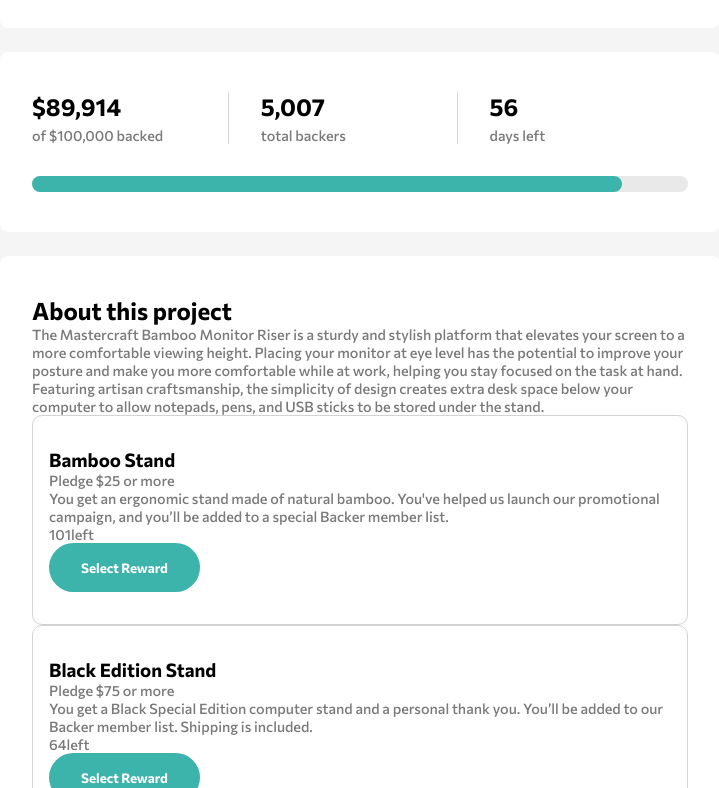
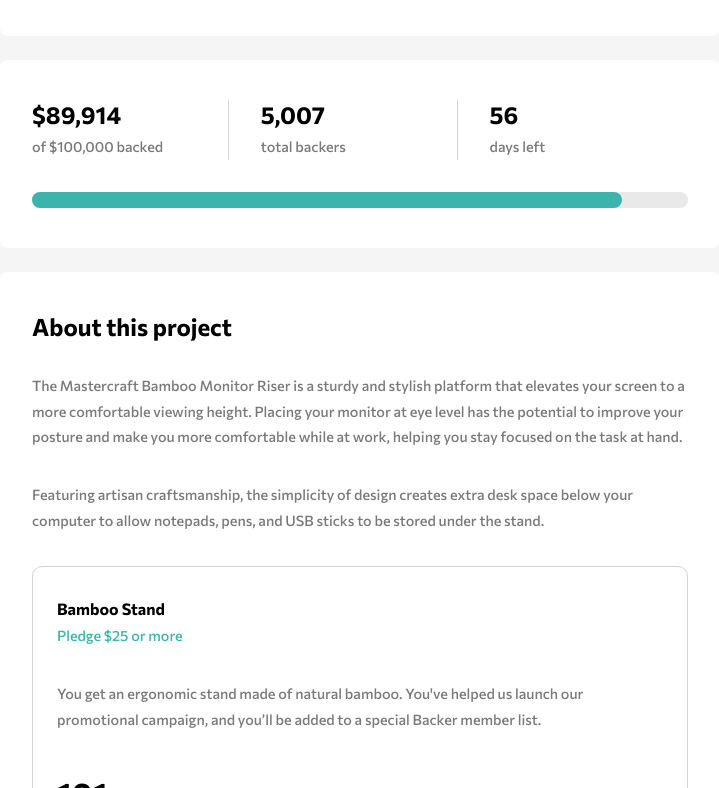
Before and after one commit to RayaneBengaoui/FM_challenge17_Crowfunding_Page, a React (Create React App) app: page / in a window 1280 px wide. Shown: the part 452-1240 px from the top of the page, without its empty margins (280-999 px from the left). Built offline with nearby package versions, Linux system fonts and the light colour scheme.

Commit message:
Styling Reward Component

```diff
--- a/src/Layout/GlobalStyle.js
+++ b/src/Layout/GlobalStyle.js
@@ -34,6 +34,12 @@
     color: hsl(0, 0%, 48%);
     font-weight: 500;
     font-size: 0.9rem;
+    line-height:1.8;
+  }
+
+  h3{
+    font-size:1rem;
+
   }
 `;
 
--- a/src/components/About.js
+++ b/src/components/About.js
@@ -36,6 +36,14 @@
   border-radius: 8px;
   padding: 2.5rem 2rem;
 
+  h2 {
+    padding-bottom: 2rem;
+  }
+
+  p {
+    padding-bottom: 2rem;
+  }
+
   @media (max-width: 599px) {
     padding: 0 1.5rem 1.5rem 1.5rem;
   }
--- a/src/components/Reward.js
+++ b/src/components/Reward.js
@@ -11,11 +11,11 @@
   return (
     <RewardContainer>
       <h3>{name}</h3>
-      <p>{`Pledge $${minimumPrice} or more`}</p>
+      <PledgeText>{`Pledge $${minimumPrice} or more`}</PledgeText>
       <p>{description}</p>
-      <p>
+      <LeftText>
         <span>{leftNumber}</span>left
-      </p>
+      </LeftText>
       <SelectButton>Select Reward</SelectButton>
     </RewardContainer>
   );
@@ -24,7 +24,23 @@
 const RewardContainer = styled.div`
   border-radius: 10px;
   border: solid lightgray 1px;
-  padding: 2rem 1rem;
+  padding: 2rem 1.5rem;
+  margin-bottom: 1.5rem;
+`;
+const PledgeText = styled.p`
+  padding-top: 0.3rem;
+  color: hsl(176, 50%, 47%);
+  font-weight: 500;
+`;
+const LeftText = styled.p`
+  display: flex;
+  align-items: center;
+  span {
+    font-weight: 700;
+    color: black;
+    font-size: 2rem;
+    padding-right: 0.4rem;
+  }
 `;
 
 const SelectButton = styled.button`
```
